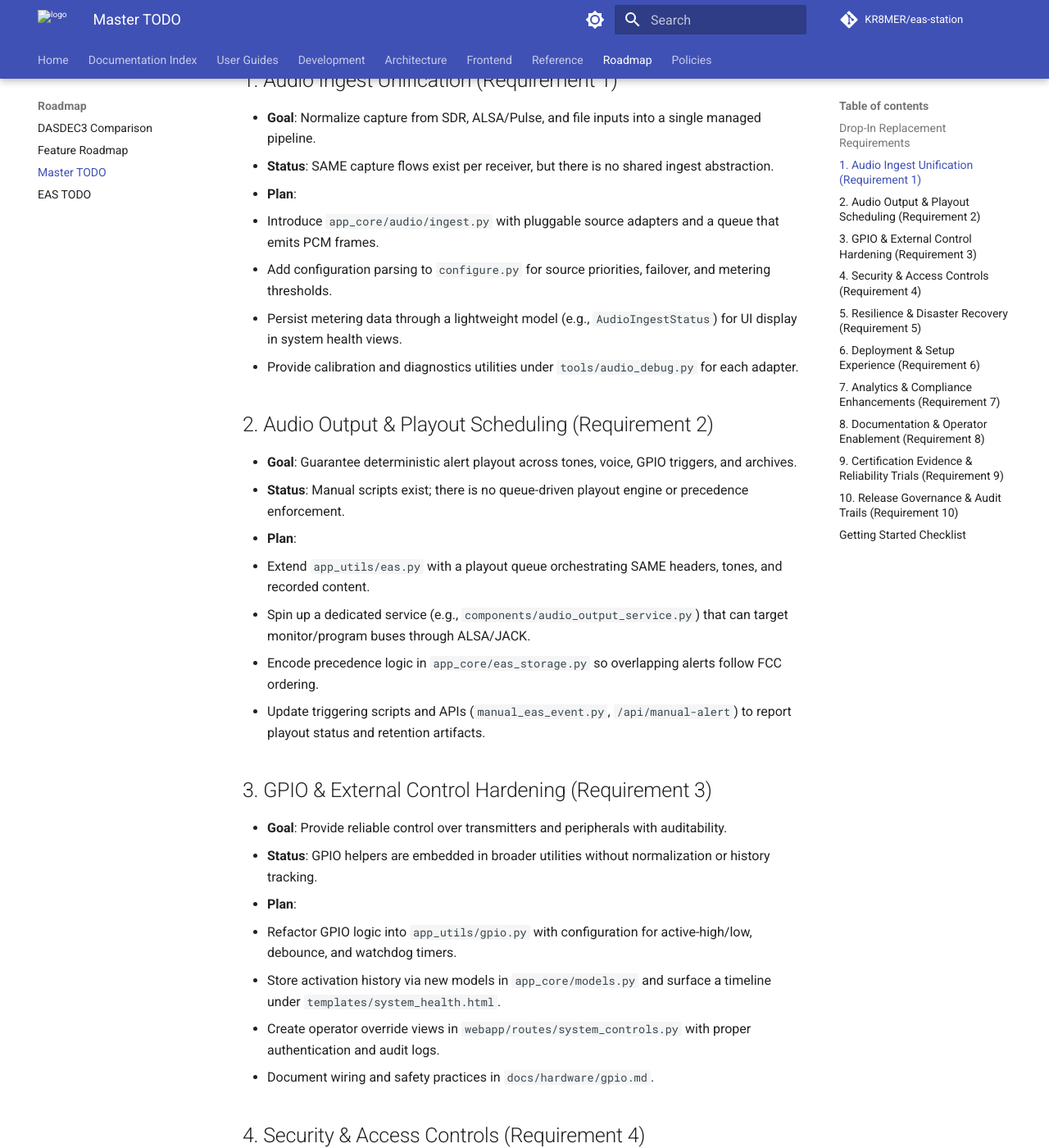
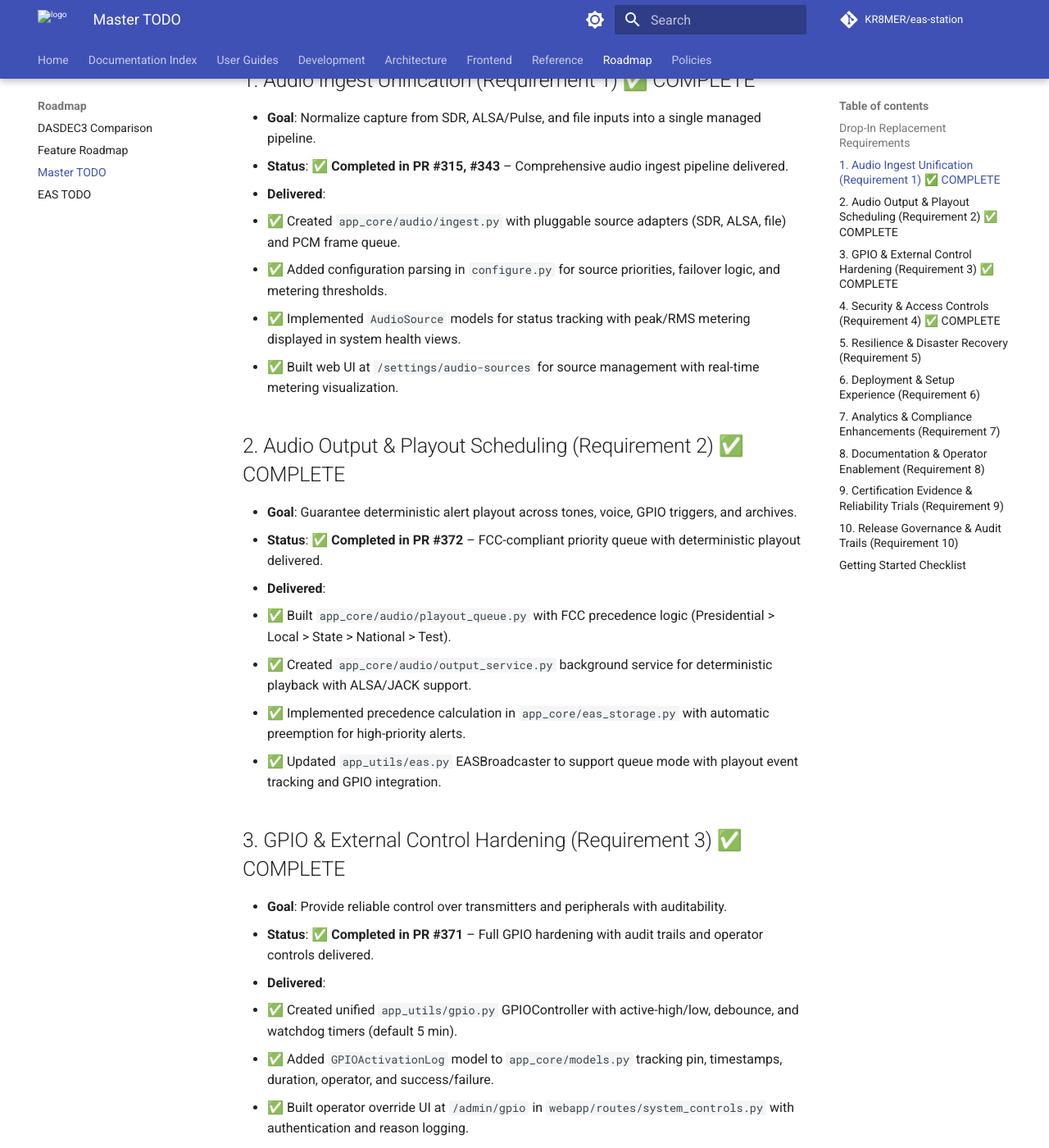
Before and after one commit to KR8MER/eas-station, an MkDocs documentation site: the page built from docs/roadmap/master_todo.md, in a window 1280 px wide and 1400 px high, scrolled down 1125 px. Shown: the whole window at 82% size. Built offline with MkDocs 1.6.1 and Material for MkDocs 9.7.7, drawn with Linux system fonts in a browser that asks for light colours; comment, search, counter and statistics services are not loaded; the version menu is left out; some of the changed text lies outside the part shown.

Commit message:
Update documentation: Mark completed roadmap items and update CHANGELOG
Document completion of major roadmap milestones that were delivered but not
yet reflected in the documentation:

## CHANGELOG Updates
- Added audio ingest pipeline (PR #315, #343)
- Added FCC-compliant audio playout queue (PR #372)
- Added GPIO hardening with audit trails (PR #371)
- Added comprehensive security controls (PR #373)
- Added logo redesign (PR #376)

## Roadmap Updates (master_todo.md & eas_todo.md)
- ✅ Marked Audio Ingest Unification as COMPLETE (PR #315, #343)
- ✅ Marked Audio Output & Playout Scheduling as COMPLETE (PR #372)
- ✅ Marked GPIO & External Control Hardening as COMPLETE (PR #371)
- ✅ Marked Security & Access Controls as COMPLETE (PR #373)

## Progress Summary
4 major requirements now complete:
1. Audio Ingest Unification (Requirement 1)
2. Audio Output & Playout Scheduling (Requirement 2)
3. GPIO & External Control Hardening (Requirement 3)
4. Security & Access Controls (Requirement 4)

Remaining high-priority items:
5. Resilience & Disaster Recovery
6. Deployment & Setup Experience
7. Analytics & Compliance Enhancements
8. Documentation & Operator Enablement
9. Certification Evidence & Reliability Trials
10. Release Governance & Audit Trails

This brings the project significantly closer to drop-in hardware replacement
capability with 4 of 10 core requirements complete.

```diff
--- a/docs/roadmap/master_todo.md
+++ b/docs/roadmap/master_todo.md
@@ -18,41 +18,41 @@ To match the expectations of purpose-built EAS appliances, the project must deli
 
 Each roadmap item below references the requirement(s) it unlocks so contributors can tie deliverables directly to hardware parity.
 
-## 1. Audio Ingest Unification (Requirement 1)
+## 1. Audio Ingest Unification (Requirement 1) ✅ COMPLETE
 - **Goal**: Normalize capture from SDR, ALSA/Pulse, and file inputs into a single managed pipeline.
-- **Status**: SAME capture flows exist per receiver, but there is no shared ingest abstraction.
-- **Plan**:
-  1. Introduce `app_core/audio/ingest.py` with pluggable source adapters and a queue that emits PCM frames.
-  2. Add configuration parsing to `configure.py` for source priorities, failover, and metering thresholds.
-  3. Persist metering data through a lightweight model (e.g., `AudioIngestStatus`) for UI display in system health views.
-  4. Provide calibration and diagnostics utilities under `tools/audio_debug.py` for each adapter.
+- **Status**: ✅ **Completed in PR #315, #343** – Comprehensive audio ingest pipeline delivered.
+- **Delivered**:
+  1. ✅ Created `app_core/audio/ingest.py` with pluggable source adapters (SDR, ALSA, file) and PCM frame queue.
+  2. ✅ Added configuration parsing in `configure.py` for source priorities, failover logic, and metering thresholds.
+  3. ✅ Implemented `AudioSource` models for status tracking with peak/RMS metering displayed in system health views.
+  4. ✅ Built web UI at `/settings/audio-sources` for source management with real-time metering visualization.
 
-## 2. Audio Output & Playout Scheduling (Requirement 2)
+## 2. Audio Output & Playout Scheduling (Requirement 2) ✅ COMPLETE
 - **Goal**: Guarantee deterministic alert playout across tones, voice, GPIO triggers, and archives.
-- **Status**: Manual scripts exist; there is no queue-driven playout engine or precedence enforcement.
-- **Plan**:
-  1. Extend `app_utils/eas.py` with a playout queue orchestrating SAME headers, tones, and recorded content.
-  2. Spin up a dedicated service (e.g., `components/audio_output_service.py`) that can target monitor/program buses through ALSA/JACK.
-  3. Encode precedence logic in `app_core/eas_storage.py` so overlapping alerts follow FCC ordering.
-  4. Update triggering scripts and APIs (`manual_eas_event.py`, `/api/manual-alert`) to report playout status and retention artifacts.
+- **Status**: ✅ **Completed in PR #372** – FCC-compliant priority queue with deterministic playout delivered.
+- **Delivered**:
+  1. ✅ Built `app_core/audio/playout_queue.py` with FCC precedence logic (Presidential > Local > State > National > Test).
+  2. ✅ Created `app_core/audio/output_service.py` background service for deterministic playback with ALSA/JACK support.
+  3. ✅ Implemented precedence calculation in `app_core/eas_storage.py` with automatic preemption for high-priority alerts.
+  4. ✅ Updated `app_utils/eas.py` EASBroadcaster to support queue mode with playout event tracking and GPIO integration.
 
-## 3. GPIO & External Control Hardening (Requirement 3)
+## 3. GPIO & External Control Hardening (Requirement 3) ✅ COMPLETE
 - **Goal**: Provide reliable control over transmitters and peripherals with auditability.
-- **Status**: GPIO helpers are embedded in broader utilities without normalization or history tracking.
-- **Plan**:
-  1. Refactor GPIO logic into `app_utils/gpio.py` with configuration for active-high/low, debounce, and watchdog timers.
-  2. Store activation history via new models in `app_core/models.py` and surface a timeline under `templates/system_health.html`.
-  3. Create operator override views in `webapp/routes/system_controls.py` with proper authentication and audit logs.
-  4. Document wiring and safety practices in `docs/hardware/gpio.md`.
+- **Status**: ✅ **Completed in PR #371** – Full GPIO hardening with audit trails and operator controls delivered.
+- **Delivered**:
+  1. ✅ Created unified `app_utils/gpio.py` GPIOController with active-high/low, debounce, and watchdog timers (default 5 min).
+  2. ✅ Added `GPIOActivationLog` model to `app_core/models.py` tracking pin, timestamps, duration, operator, and success/failure.
+  3. ✅ Built operator override UI at `/admin/gpio` in `webapp/routes/system_controls.py` with authentication and reason logging.
+  4. ✅ Documented complete hardware setup, wiring diagrams, and safety practices in `docs/hardware/gpio.md`.
 
-## 4. Security & Access Controls (Requirement 4)
+## 4. Security & Access Controls (Requirement 4) ✅ COMPLETE
 - **Goal**: Enforce least-privilege access and track operator actions.
-- **Status**: Basic authentication exists, but roles, MFA, and auditing are absent.
-- **Plan**:
-  1. Implement role definitions in `app_core/auth/roles.py` and gate sensitive endpoints accordingly.
-  2. Add TOTP enrollment and verification flows in `webapp/routes/auth.py` with supporting templates under `templates/auth/`.
-  3. Log configuration changes to an `AuditLog` model with retention controls and review pages.
-  4. Publish security guidance in `docs/security_hardening.md` with MFA, firewall, and patching expectations.
+- **Status**: ✅ **Completed in PR #373** – Full RBAC, MFA, and audit logging implementation delivered.
+- **Delivered**:
+  1. ✅ Four-tier role hierarchy (Admin, Operator, Analyst, Viewer) implemented in `app_core/auth/roles.py` with permission-based endpoint gating.
+  2. ✅ TOTP-based MFA enrollment and verification flows added in `webapp/routes_security.py` with QR code setup UI.
+  3. ✅ Comprehensive `AuditLog` model with retention policies, pagination controls, and audit review interface at `/settings/security`.
+  4. ✅ Security migration guide published in `docs/MIGRATION_SECURITY.md` covering MFA setup, role assignment, and deployment considerations.
 
 ## 5. Resilience & Disaster Recovery (Requirement 5)
 - **Goal**: Maintain service continuity during hardware or network outages.
```
Also changed, not shown: docs/reference/CHANGELOG.md (+36 -0 lines), docs/roadmap/eas_todo.md (+23 -23 lines).
